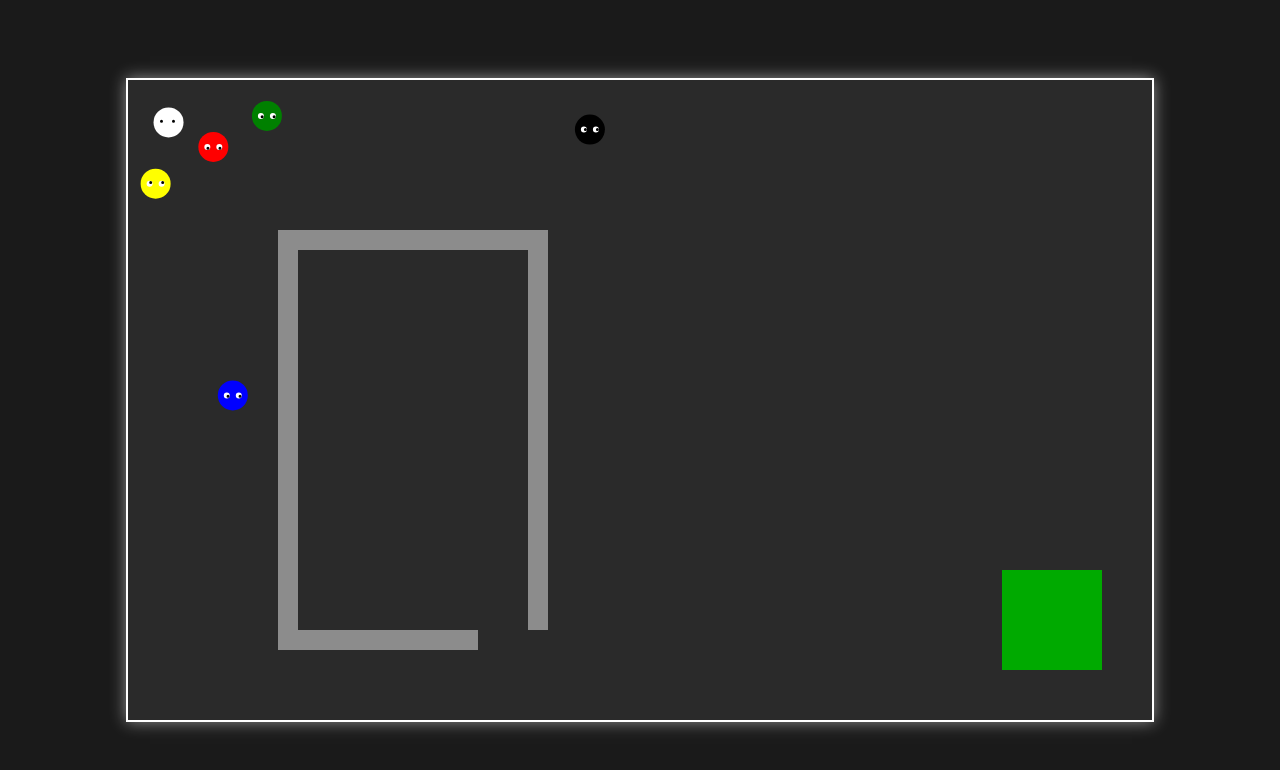
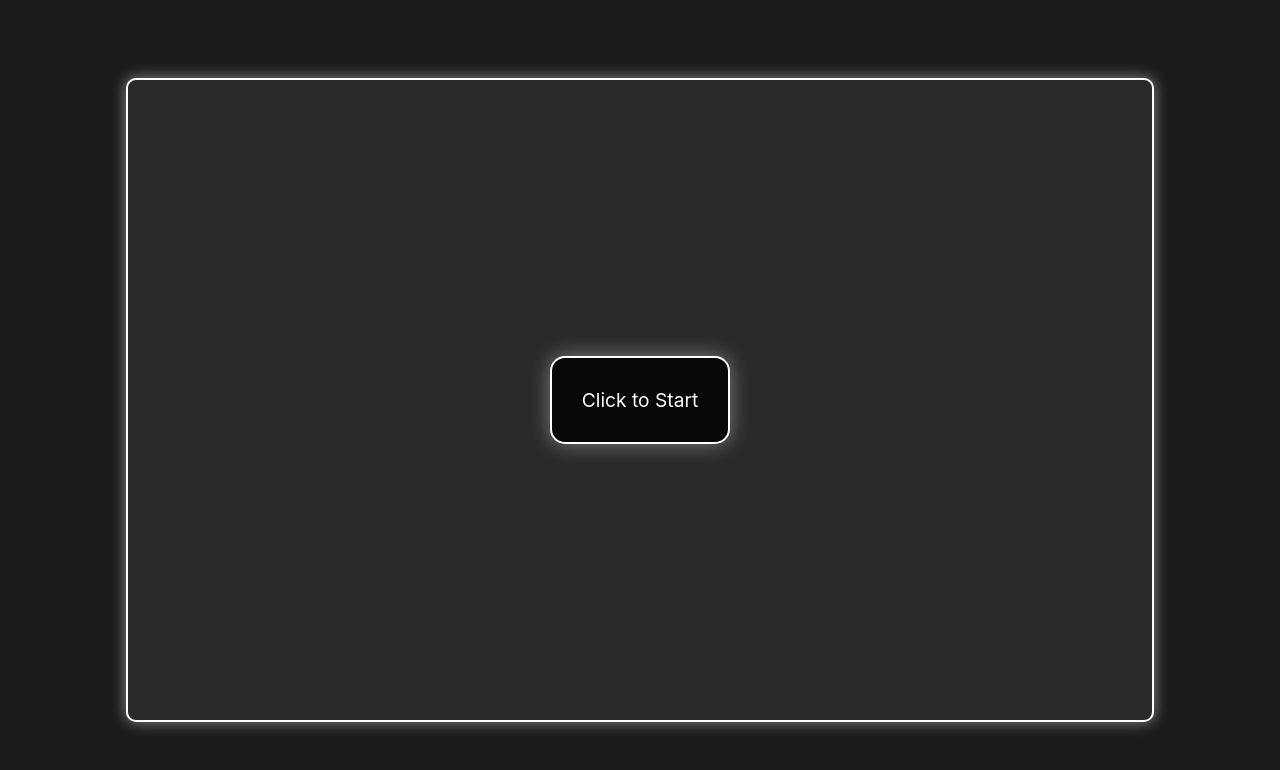
Before and after one commit to C0D3L1GHT/musi-noka, a plain HTML site: page index.html in a window 1280 px wide. Drawn offline with Linux system fonts and the light colour scheme.

Commit message:
standardized ball speed.

```diff
--- a/index.html
+++ b/index.html
@@ -10,41 +10,63 @@
             margin: 0;
             overflow: hidden;
             display: flex;
+            flex-direction: column;
             justify-content: center;
             align-items: center;
             height: 100vh;
+            font-family: 'Inter', sans-serif;
+            color: #fff;
         }
         canvas {
             background-color: #2a2a2a;
             border: 2px solid #fff;
             box-shadow: 0 0 15px rgba(255, 255, 255, 0.5);
+            border-radius: 10px;
         }
         #message-box {
             position: absolute;
-            background-color: rgba(0, 0, 0, 0.7);
+            background-color: rgba(0, 0, 0, 0.8);
             color: #fff;
-            padding: 20px;
-            border-radius: 10px;
-            font-family: sans-serif;
+            padding: 30px;
+            border-radius: 15px;
             text-align: center;
-            display: none;
+            display: block;
             z-index: 100;
+            border: 2px solid #fff;
+            box-shadow: 0 0 20px rgba(255, 255, 255, 0.4);
+            font-size: 1.2rem;
+            max-width: 80%;
+            cursor: pointer;
         }
     </style>
 </head>
 <body>
     <canvas id="bouncingCanvas"></canvas>
-    <div id="message-box"></div>
+    <div id="message-box">Click to Start</div>
 
     <script>
-        //TODO: get walls generating randomly
-        //TODO: add Names for the balls
-        //TODO: add music and sound fx
         // Get the canvas element and its 2D rendering context
         const canvas = document.getElementById('bouncingCanvas');
         const ctx = canvas.getContext('2d');
         const messageBox = document.getElementById('message-box');
-        let gameActive = true;
+
+        let gameActive = false;
+        let animationFrameId = null;
+        let balls = [];
+
+        // Load the collision sound effect
+        const collisionSound = new Audio('https://cdn.jsdelivr.net/gh/johannes-t-keller/sound-effects@main/audio/glass_002.ogg');
+        collisionSound.volume = 0.5;
+
+        // Function to play the sound effect
+        function playCollisionSound() {
+            if (collisionSound.paused) {
+                collisionSound.play().catch(e => console.error("Audio play failed:", e));
+            } else {
+                const soundClone = collisionSound.cloneNode();
+                soundClone.play().catch(e => console.error("Audio play failed:", e));
+            }
+        }
 
         // Set the canvas size to the window dimensions for a full-screen effect
         function resizeCanvas() {
@@ -55,42 +77,34 @@
         window.addEventListener('resize', resizeCanvas);
 
         // --- Ball Class ---
-        // A blueprint for each bouncing ball
         class Ball {
-            constructor(x, y, radius, color) {
+            constructor(x, y, radius, color, speed) {
                 this.x = x;
                 this.y = y;
                 this.radius = radius;
                 this.color = color;
-                // Give each ball a random initial velocity
-                this.vx = (Math.random() - 0.5) * 5;
-                this.vy = (Math.random() - 0.5) * 5;
+                const angle = Math.random() * 2 * Math.PI;
+                this.vx = Math.cos(angle) * speed;
+                this.vy = Math.sin(angle) * speed;
             }
 
-            // Method to draw the ball on the canvas
             draw() {
-                // Draw the main ball body
                 ctx.beginPath();
                 ctx.arc(this.x, this.y, this.radius, 0, Math.PI * 2);
                 ctx.fillStyle = this.color;
                 ctx.fill();
                 ctx.closePath();
-
-                // Draw the eyes and pupils
                 this.drawEyes();
             }
 
-            // Method to draw eyeballs on the ball
             drawEyes() {
                 const eyeRadius = this.radius * 0.2;
                 const pupilRadius = this.radius * 0.1;
 
-                // Determine eye positions relative to the ball's center
                 const eye1X = this.x - this.radius * 0.4;
                 const eye2X = this.x + this.radius * 0.4;
                 const eyeY = this.y;
 
-                // Determine pupil offset based on velocity
                 const eyeDirectionX = this.vx / Math.sqrt(this.vx * this.vx + this.vy * this.vy);
                 const eyeDirectionY = this.vy / Math.sqrt(this.vx * this.vx + this.vy * this.vy);
                 const pupilOffset = eyeRadius * 0.5;
@@ -98,7 +112,6 @@
                 const pupil2X = eye2X + eyeDirectionX * pupilOffset;
                 const pupilY = eyeY + eyeDirectionY * pupilOffset;
 
-                // Draw eyes
                 ctx.beginPath();
                 ctx.arc(eye1X, eyeY, eyeRadius, 0, Math.PI * 2);
                 ctx.arc(eye2X, eyeY, eyeRadius, 0, Math.PI * 2);
@@ -106,7 +119,6 @@
                 ctx.fill();
                 ctx.closePath();
 
-                // Draw pupils
                 ctx.beginPath();
                 ctx.arc(pupil1X, pupilY, pupilRadius, 0, Math.PI * 2);
                 ctx.arc(pupil2X, pupilY, pupilRadius, 0, Math.PI * 2);
@@ -115,48 +127,39 @@
                 ctx.closePath();
             }
 
-            // Method to update the ball's position
             update() {
                 this.x += this.vx;
                 this.y += this.vy;
             }
 
-            // Method to check for collision with the canvas walls
             checkWallCollision() {
-                // Bounce off the left/right walls
                 if (this.x - this.radius <= 0 || this.x + this.radius >= canvas.width) {
                     this.vx *= -1;
+                    playCollisionSound();
                 }
-                // Bounce off the top/bottom walls
                 if (this.y - this.radius <= 0 || this.y + this.radius >= canvas.height) {
                     this.vy *= -1;
+                    playCollisionSound();
                 }
             }
 
-            // Method to check for collision with another ball
             checkBallCollision(otherBall) {
-                // Calculate the distance between the two ball centers
                 const dx = otherBall.x - this.x;
                 const dy = otherBall.y - this.y;
                 const distance = Math.sqrt(dx * dx + dy * dy);
                 const combinedRadius = this.radius + otherBall.radius;
 
-                // If the distance is less than the sum of their radii, they are colliding
                 if (distance < combinedRadius) {
-                    // Calculate the overlap
+                    playCollisionSound();
                     const overlap = combinedRadius - distance;
-
-                    // Normalize the collision vector
                     const normalX = dx / distance;
                     const normalY = dy / distance;
 
-                    // Move the balls apart to resolve the overlap
                     this.x -= normalX * (overlap / 2);
                     this.y -= normalY * (overlap / 2);
                     otherBall.x += normalX * (overlap / 2);
                     otherBall.y += normalY * (overlap / 2);
 
-                    // Simple velocity reversal to make them bounce off each other
                     this.vx *= -1;
                     this.vy *= -1;
                     otherBall.vx *= -1;
@@ -164,9 +167,7 @@
                 }
             }
 
-            // Method to check for collision with a wall object
             checkWallCollisionWithObject(wall) {
-                // Determine the closest point on the wall to the center of the ball
                 let testX = this.x;
                 let testY = this.y;
 
@@ -182,23 +183,19 @@
                     testY = wall.y + wall.height;
                 }
 
-                // Calculate the distance from the closest point to the ball's center
                 let distX = this.x - testX;
                 let distY = this.y - testY;
                 let distance = Math.sqrt((distX * distX) + (distY * distY));
 
-                // If the distance is less than the ball's radius, there is a collision
                 if (distance <= this.radius) {
-                    // Calculate the overlap
+                    playCollisionSound();
                     const overlap = this.radius - distance;
                     const pushX = distX / distance;
                     const pushY = distY / distance;
 
-                    // Move the ball out of the wall
                     this.x += pushX * overlap;
                     this.y += pushY * overlap;
 
-                    // Reverse velocity based on the closest axis of collision
                     if (Math.abs(distX) > Math.abs(distY)) {
                         this.vx *= -1;
                     } else {
@@ -209,132 +206,112 @@
         }
 
         // --- Game Initialization ---
-        const balls = [];
         const numBalls = 6;
         const colors = ['#FF0000', '#0000FF', '#FFFFFF', '#000000', '#FFFF00', '#008000'];
-        const colorNames = ["loje", "laso", "pimeja", "walo", "jelo", "laso"];
+        const initialSpeed = 1.5;
 
-        // Define the walls to create a path
-        const walls = [
-            // Top horizontal wall
-            { x: 150, y: 150, width: 250, height: 20 },
-            // Left vertical wall
-            { x: 150, y: 150, width: 20, height: 400 },
-            // Right vertical wall
-            { x: 400, y: 150, width: 20, height: 400 },
-            // Middle horizontal wall
-            { x: 150, y: 550, width: 200, height: 20 },
+        // Default walls to start with
+        let walls = [
+            { x: 100, y: 100, width: 250, height: 20 },
+            { x: 450, y: 100, width: 250, height: 20 },
+            { x: 100, y: 100, width: 20, height: 250 },
+            { x: 680, y: 100, width: 20, height: 250 },
+            { x: 350, y: 100, width: 20, height: 200 },
+            { x: 350, y: 300, width: 200, height: 20 },
+            { x: 550, y: 300, width: 20, height: 200 },
+            { x: 350, y: 500, width: 200, height: 20 },
+            { x: 350, y: 500, width: 20, height: 200 },
+            { x: 350, y: 680, width: 200, height: 20 }
         ];
 
-        // Define the goal
-        const goal = {
-            x: canvas.width - 150,
-            y: canvas.height - 150,
+        let goal = {
+            x: 0,
+            y: 0,
             width: 100,
-            height: 100,
+            height: 100
         };
 
-        // Helper function to check for initial collision with objects
-        function checkInitialCollision(x, y, radius, objects) {
-            for (const object of objects) {
-                let testX = x;
-                let testY = y;
-
-                if (x < object.x) {
-                    testX = object.x;
-                } else if (x > object.x + object.width) {
-                    testX = object.x + object.width;
-                }
-
-                if (y < object.y) {
-                    testY = object.y;
-                } else if (y > object.y + object.height) {
-                    testY = object.y + object.height;
-                }
-
-                let distX = x - testX;
-                let distY = y - testY;
-                let distance = Math.sqrt((distX * distX) + (distY * distY));
-
-                if (distance <= radius) {
-                    return true; // Collision detected
-                }
+        function resetBalls() {
+            balls = [];
+            const radius = 15;
+            const startX = 50;
+            const startY = 50;
+            for (let i = 0; i < numBalls; i++) {
+                balls.push(new Ball(startX, startY, radius, colors[i % colors.length], initialSpeed));
             }
-            return false; // No collision
         }
 
-        // Create a number of balls at the starting position
-        const radius = 15; // The radius of the balls is now smaller
-        const startX = 60;
-        const startY = 60;
-        for (let i = 0; i < numBalls; i++) {
-            balls.push(new Ball(startX, startY, radius, colors[i % colors.length]));
+        function setGoalPosition() {
+            goal.x = canvas.width - 150;
+            goal.y = canvas.height - 150;
         }
 
         // --- Game Loop ---
         function gameLoop() {
-            // Only continue the loop if the game is active
             if (!gameActive) {
                 return;
             }
 
-            // Clear the canvas on each frame
             ctx.clearRect(0, 0, canvas.width, canvas.height);
 
-            // Draw the walls
             ctx.fillStyle = '#8c8c8c';
             walls.forEach(wall => {
                 ctx.fillRect(wall.x, wall.y, wall.width, wall.height);
             });
 
-            // Draw the goal
-            ctx.fillStyle = '#00aa00'; // Green color for the goal
+            ctx.fillStyle = '#00aa00';
             ctx.fillRect(goal.x, goal.y, goal.width, goal.height);
 
-            // Update each ball's position and check for collisions
             for (let i = 0; i < balls.length; i++) {
                 const ball = balls[i];
-                let color = colorNames[i];
                 ball.update();
-                ball.checkWallCollision(); // Check against canvas borders
+                ball.checkWallCollision();
 
-                // Check against each custom wall
                 walls.forEach(wall => {
                     ball.checkWallCollisionWithObject(wall);
                 });
 
-                // Check for collision with the goal
                 if (ball.x + ball.radius > goal.x &&
                     ball.x - ball.radius < goal.x + goal.width &&
                     ball.y + ball.radius > goal.y &&
                     ball.y - ball.radius < goal.y + goal.height) {
 
-                    // Ball has reached the goal, stop the game and display a message
                     gameActive = false;
-                    messageBox.innerText = `musi li pini a!!! sike ${color} li sike nanpa wan!`;
+                    messageBox.innerText = 'Game Over! A ball has reached the goal!';
                     messageBox.style.display = 'block';
-                    return; // Exit the function to stop the loop
+                    return;
                 }
             }
 
-            // Check for collisions between every pair of balls
             for (let i = 0; i < balls.length; i++) {
                 for (let j = i + 1; j < balls.length; j++) {
                     balls[i].checkBallCollision(balls[j]);
                 }
             }
 
-            // Draw all the balls
             for (let i = 0; i < balls.length; i++) {
                 balls[i].draw();
             }
 
-            // Request the next animation frame
-            requestAnimationFrame(gameLoop);
+            animationFrameId = requestAnimationFrame(gameLoop);
         }
 
-        // Start the game loop
-        gameLoop();
+        // --- Event Listener to Start Game on Click ---
+        canvas.addEventListener('click', startGame, { once: true });
+        messageBox.addEventListener('click', startGame, { once: true });
+
+        function startGame() {
+            gameActive = true;
+            messageBox.style.display = 'none';
+            resetBalls();
+            gameLoop();
+        }
+
+        // Initial setup
+        window.onload = function() {
+            setGoalPosition();
+        };
+
     </script>
 </body>
 </html>
```
